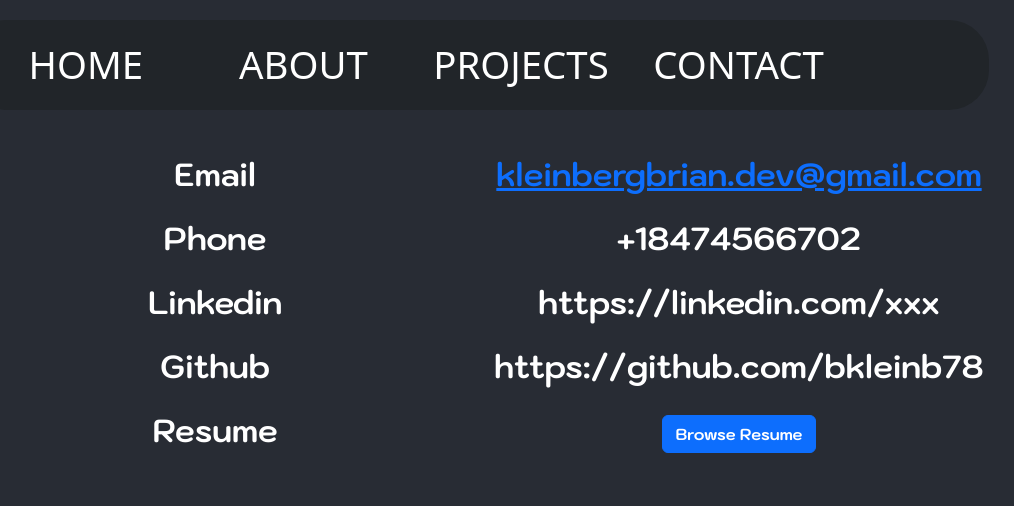
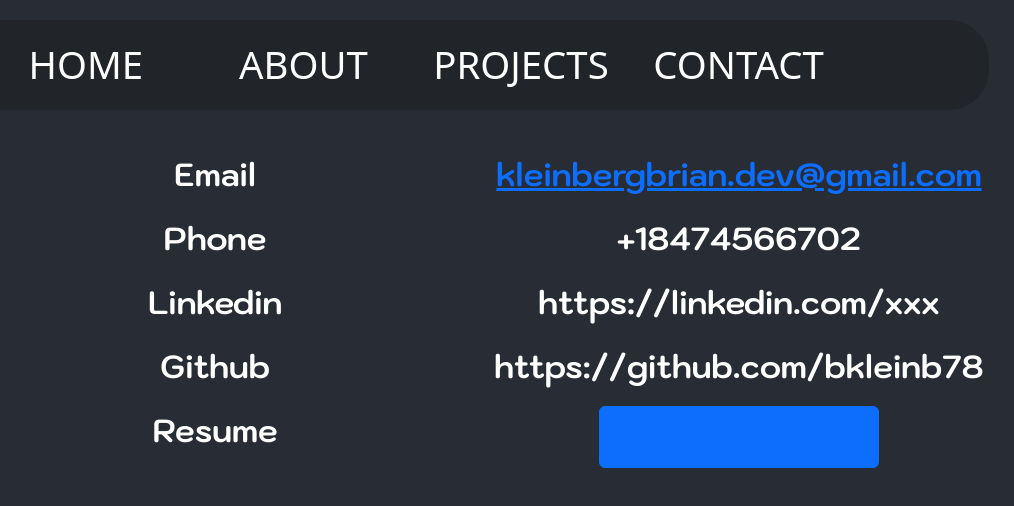
Before and after one commit to bkleinb78/Portfolio_v2, a React (Create React App) app: page /contact in a window 1280 px wide. Shown: the top 506 px of the page, without its empty margins (163-1177 px from the left). Built offline with nearby package versions, Linux system fonts and the light colour scheme.

Commit message:
button big

```diff
--- a/src/pages/contact.js
+++ b/src/pages/contact.js
@@ -41,7 +41,7 @@ export default function contact() {
             <p className="name-sm-contact">+18474566702</p>
             <p className="name-sm-contact">https://linkedin.com/xxx</p>
             <p className="name-sm-contact">https://github.com/bkleinb78</p>
-            <p className="name-sm-contact"><Button variant="primary">Browse Resume</Button></p>
+            <p className="name-sm-contact"><Button variant="primary"><a href="https://google.com" style={{fontSize:"2.5vw"}}>Browse Resume</a></Button></p>
           </div>
         </div>
       </div>
```
